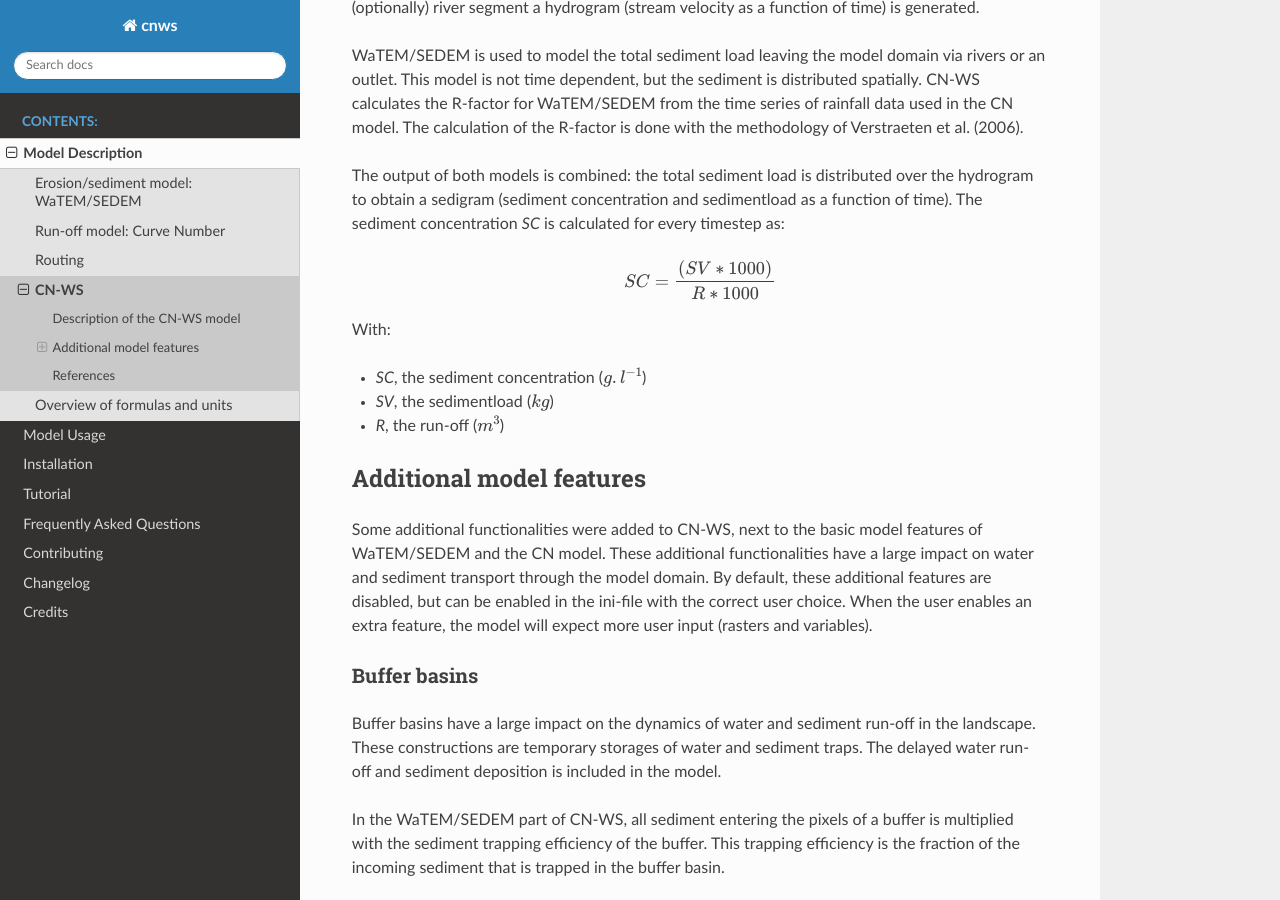
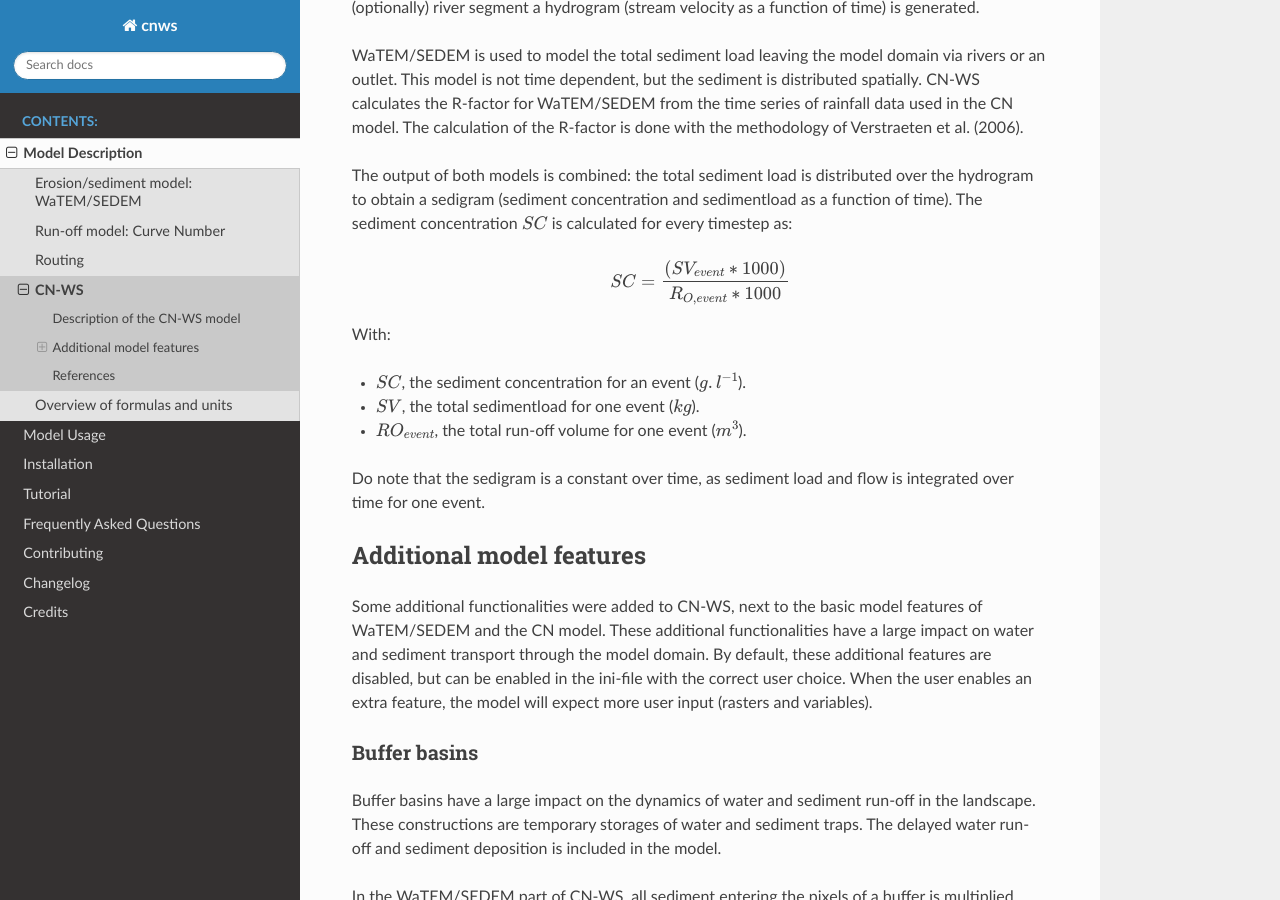
Before and after one commit to watem-sedem/watem-sedem, a Sphinx documentation site: the page built from docs/cn-ws.rst, in a window 1280 px wide and 900 px high, scrolled down 436 px. Built offline with Sphinx 7.4.7 and the Read the Docs theme 2.0.0, drawn with Linux system fonts in a browser that asks for light colours.

Commit message:
update formula SC

```diff
--- a/docs/cn-ws.rst
+++ b/docs/cn-ws.rst
@@ -30,17 +30,20 @@
 
 The output of both models is combined: the total sediment load is distributed
 over the hydrogram to obtain a sedigram (sediment concentration and sedimentload
-as a function of time). The sediment concentration *SC* is calculated for every
+as a function of time). The sediment concentration :math:`SC` is calculated for every
 timestep as:
 
 .. math::
-    SC = \frac{(SV*1000)}{R*1000}
+    SC = \frac{(SV_{event}*1000)}{R_{O,event}*1000}
 
 With:
 
-- *SC*, the sediment concentration (:math:`g.l^{-1}`)
-- *SV*, the sedimentload (:math:`kg`)
-- *R*, the run-off (:math:`m^{3}`)
+- :math:`SC`, the sediment concentration for an event (:math:`g.l^{-1}`).
+- :math:`SV`, the total sedimentload for one event (:math:`kg`).
+- :math:`RO_{event}`, the total run-off volume for one event (:math:`m^{3}`).
+
+Do note that the sedigram is a constant over time, as sediment load and flow
+is integrated over time for one event.
 
 Additional model features
 =========================
```
